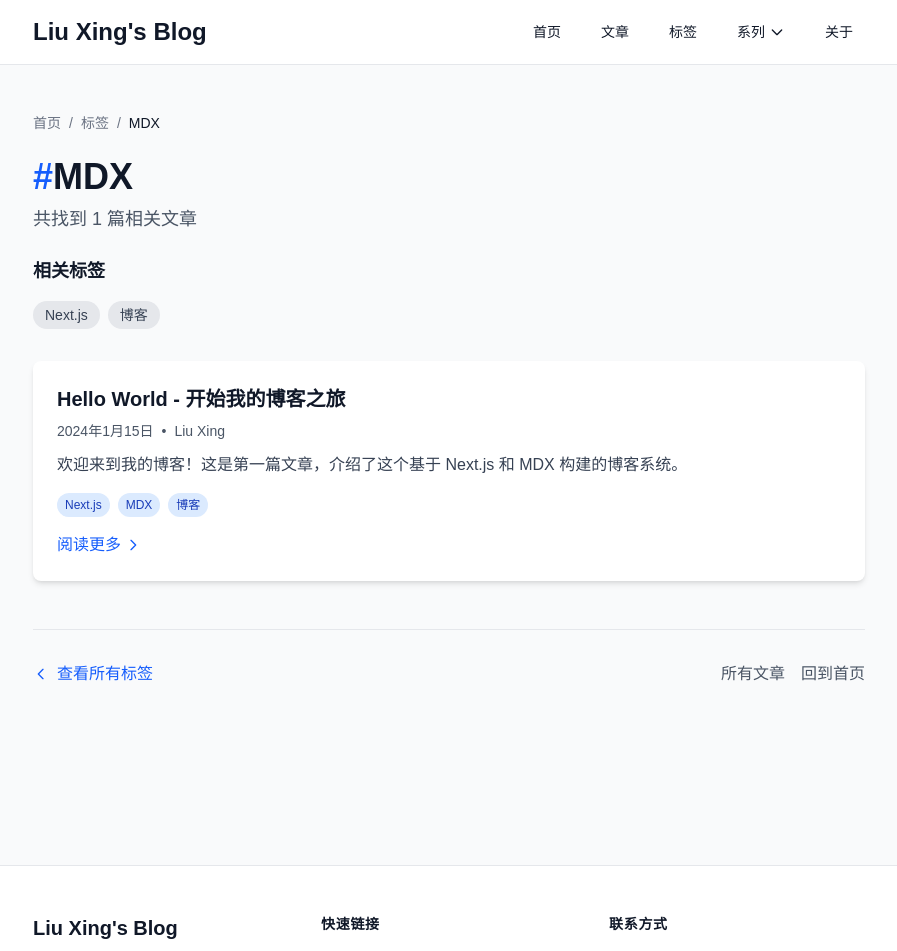
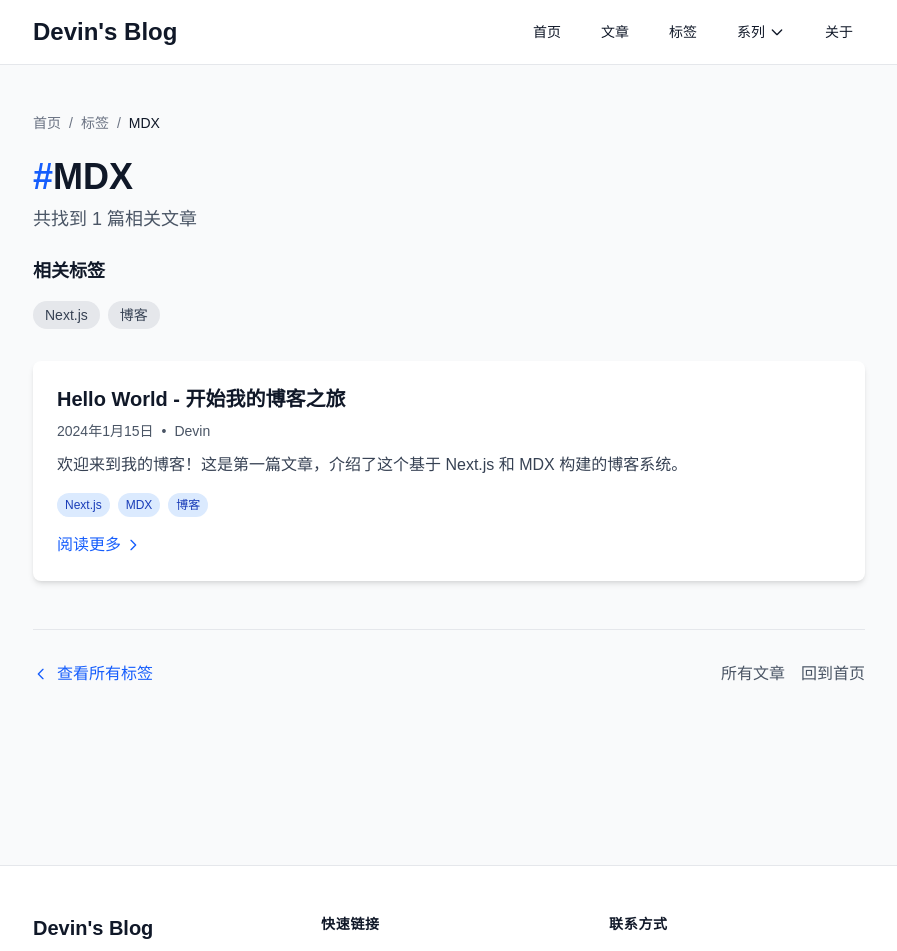
Before and after one commit to liuxing95/blog, a Next.js app: page /tags/MDX in a window 1280 px wide. Shown: the top 951 px of the page, without its empty margins (191-1088 px from the left). Built offline with nearby package versions, Linux system fonts and the light colour scheme.

Commit message:
更新博客作者信息，将所有出现的 "Liu Xing" 替换为 "Devin"，并相应更新博客标题和描述，以反映新的作者身份。

```diff
--- a/src/app/about/page.tsx
+++ b/src/app/about/page.tsx
@@ -2,8 +2,8 @@ import { Metadata } from 'next';
 import Link from 'next/link';
 
 export const metadata: Metadata = {
-  title: "关于我 - Liu Xing's Blog",
-  description: '了解更多关于Liu Xing的信息，包括技术背景、经验和联系方式',
+  title: "关于我 - Devin's Blog",
+  description: '了解更多关于Devin的信息，包括技术背景、经验和联系方式',
 };
 
 export default function AboutPage() {
@@ -16,7 +16,7 @@ export default function AboutPage() {
           <div className="prose prose-lg dark:prose-invert max-w-none">
             <div className="mb-8">
               <h2 className="text-2xl font-semibold text-gray-900 dark:text-white mb-4">
-                你好，我是 Liu Xing
+                你好，我是 Devin
               </h2>
               <p className="text-gray-700 dark:text-gray-300 leading-relaxed mb-4">
                 欢迎来到我的博客！我是一名前端开发工程师，对现代 Web 技术充满热情。
--- a/src/app/layout.tsx
+++ b/src/app/layout.tsx
@@ -15,12 +15,12 @@ const geistMono = Geist_Mono({
 });
 
 export const metadata: Metadata = {
-  title: "Liu Xing's Blog",
+  title: "Devin's Blog",
   description: "分享前端开发经验、技术思考和项目实践的个人博客",
   keywords: ["前端开发", "React", "Next.js", "JavaScript", "TypeScript", "博客"],
-  authors: [{ name: "Liu Xing" }],
+  authors: [{ name: "Devin" }],
   openGraph: {
-    title: "Liu Xing's Blog",
+    title: "Devin's Blog",
     description: "分享前端开发经验、技术思考和项目实践的个人博客",
     type: "website",
     locale: "zh_CN",
--- a/src/app/series/[series]/page.tsx
+++ b/src/app/series/[series]/page.tsx
@@ -27,9 +27,9 @@ export async function generateMetadata({ params }: SeriesPageProps): Promise<Met
   }
 
   return {
-    title: `${decodedSeries} - Liu Xing's Blog`,
+    title: `${decodedSeries} - Devin's Blog`,
     description: `查看 "${decodedSeries}" 系列的所有文章，共 ${posts.length} 篇`,
-    keywords: [decodedSeries, '系列', '文章分类', 'Liu Xing', '博客'],
+    keywords: [decodedSeries, '系列', '文章分类', 'Devin', '博客'],
   };
 }
 
--- a/src/app/series/page.tsx
+++ b/src/app/series/page.tsx
@@ -3,7 +3,7 @@ import Link from 'next/link';
 import { getSeriesWithCounts } from '@/service/posts';
 
 export const metadata: Metadata = {
-  title: '系列 - Liu Xing\'s Blog',
+  title: '系列 - Devin\'s Blog',
   description: '浏览所有文章系列，按系列分类查看相关内容',
 };
 
--- a/src/app/tags/[tag]/page.tsx
+++ b/src/app/tags/[tag]/page.tsx
@@ -27,9 +27,9 @@ export async function generateMetadata({ params }: TagPageProps): Promise<Metada
   }
 
   return {
-    title: `${decodedTag} - Liu Xing's Blog`,
+    title: `${decodedTag} - Devin's Blog`,
     description: `查看所有关于 "${decodedTag}" 的文章，共 ${posts.length} 篇`,
-    keywords: [decodedTag, '标签', '文章分类', 'Liu Xing', '博客'],
+    keywords: [decodedTag, '标签', '文章分类', 'Devin', '博客'],
   };
 }
 
--- a/src/app/tags/page.tsx
+++ b/src/app/tags/page.tsx
@@ -3,7 +3,7 @@ import Link from 'next/link';
 import { getTagsWithCounts } from '@/service/posts';
 
 export const metadata: Metadata = {
-  title: "标签 - Liu Xing's Blog",
+  title: "标签 - Devin's Blog",
   description: '浏览所有文章标签，按标签分类查看相关内容',
 };
 
--- a/src/components/Footer.tsx
+++ b/src/components/Footer.tsx
@@ -13,7 +13,7 @@ export default function Footer() {
               href="/"
               className="text-xl font-bold text-gray-900 dark:text-white hover:text-blue-600 dark:hover:text-blue-400 transition-colors duration-200"
             >
-              Liu Xing&apos;s Blog
+              Devin&apos;s Blog
             </Link>
             <p className="mt-2 text-sm text-gray-600 dark:text-gray-400">
               分享前端开发经验与技术思考
@@ -95,7 +95,7 @@ export default function Footer() {
         <div className="mt-8 pt-8 border-t border-gray-200 dark:border-gray-700">
           <div className="flex flex-col md:flex-row justify-between items-center">
             <p className="text-sm text-gray-600 dark:text-gray-400">
-              © {currentYear} Liu Xing&apos;s Blog. 保留所有权利.
+              © {currentYear} Devin&apos;s Blog. 保留所有权利.
             </p>
             <p className="text-sm text-gray-600 dark:text-gray-400 mt-2 md:mt-0">
               使用 Next.js 和 MDX 构建
--- a/src/components/Header.tsx
+++ b/src/components/Header.tsx
@@ -40,7 +40,7 @@ export default function Header() {
               href="/"
               className="text-2xl font-bold text-gray-900 dark:text-white hover:text-blue-600 dark:hover:text-blue-400 transition-colors duration-200"
             >
-              Liu Xing&apos;s Blog
+              Devin&apos;s Blog
             </Link>
           </div>
 
--- a/src/content/posts/hello-world.mdx
+++ b/src/content/posts/hello-world.mdx
@@ -3,7 +3,7 @@ title: 'Hello World - 开始我的博客之旅'
 date: '2024-01-15'
 excerpt: '欢迎来到我的博客！这是第一篇文章，介绍了这个基于 Next.js 和 MDX 构建的博客系统。'
 tags: ['Next.js', 'MDX', '博客']
-author: 'Liu Xing'
+author: 'Devin'
 series: '博客建设指南'
 ---
 
--- a/src/service/posts.ts
+++ b/src/service/posts.ts
@@ -36,7 +36,7 @@ function createDefaultMatter(filePath: string): PostMatter {
     date: new Date().toISOString().split('T')[0], // Current date in YYYY-MM-DD format
     excerpt: `${title} - 暂无摘要`,
     tags: ['未分类'],
-    author: 'Liu Xing',
+    author: 'Devin',
     series
   };
 }
```
